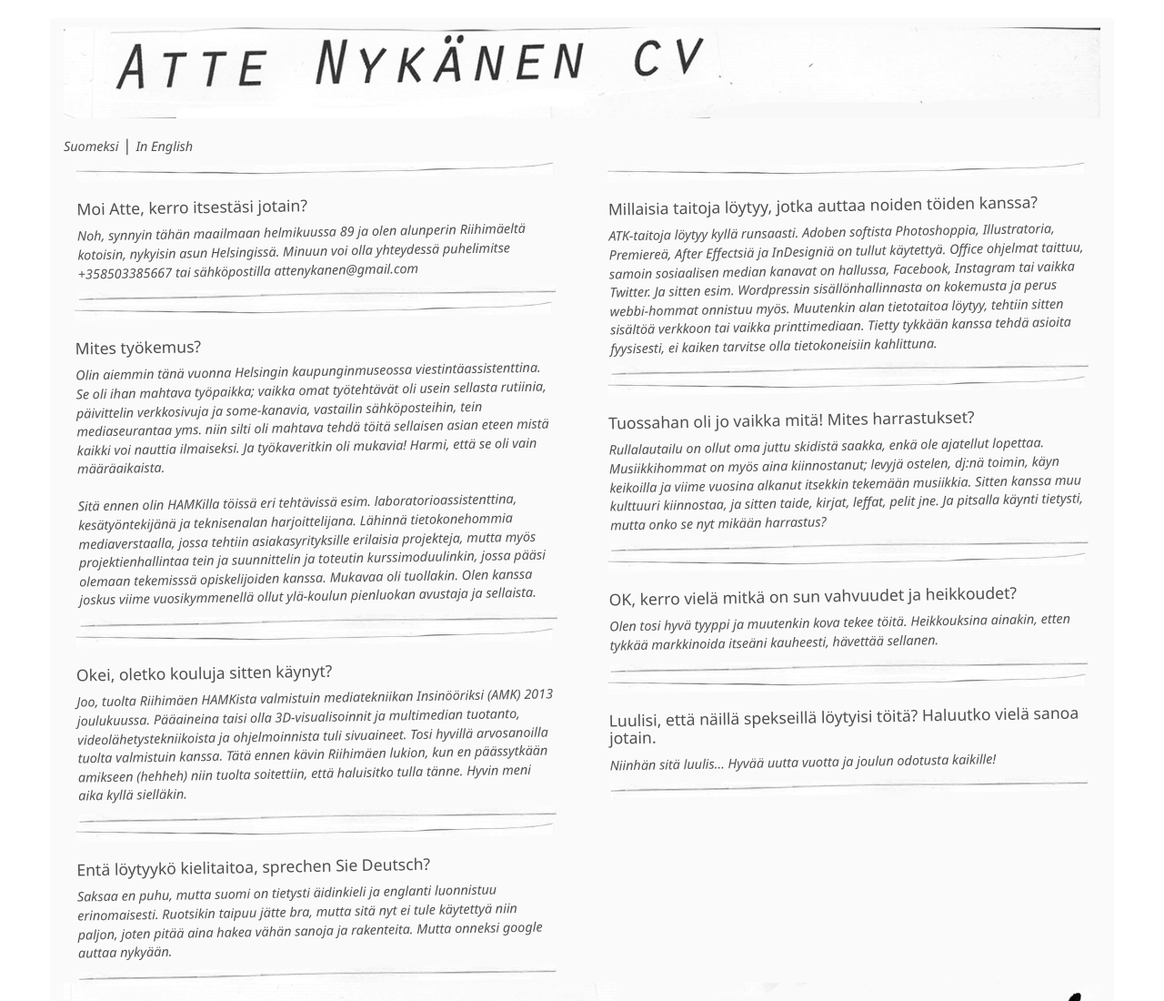
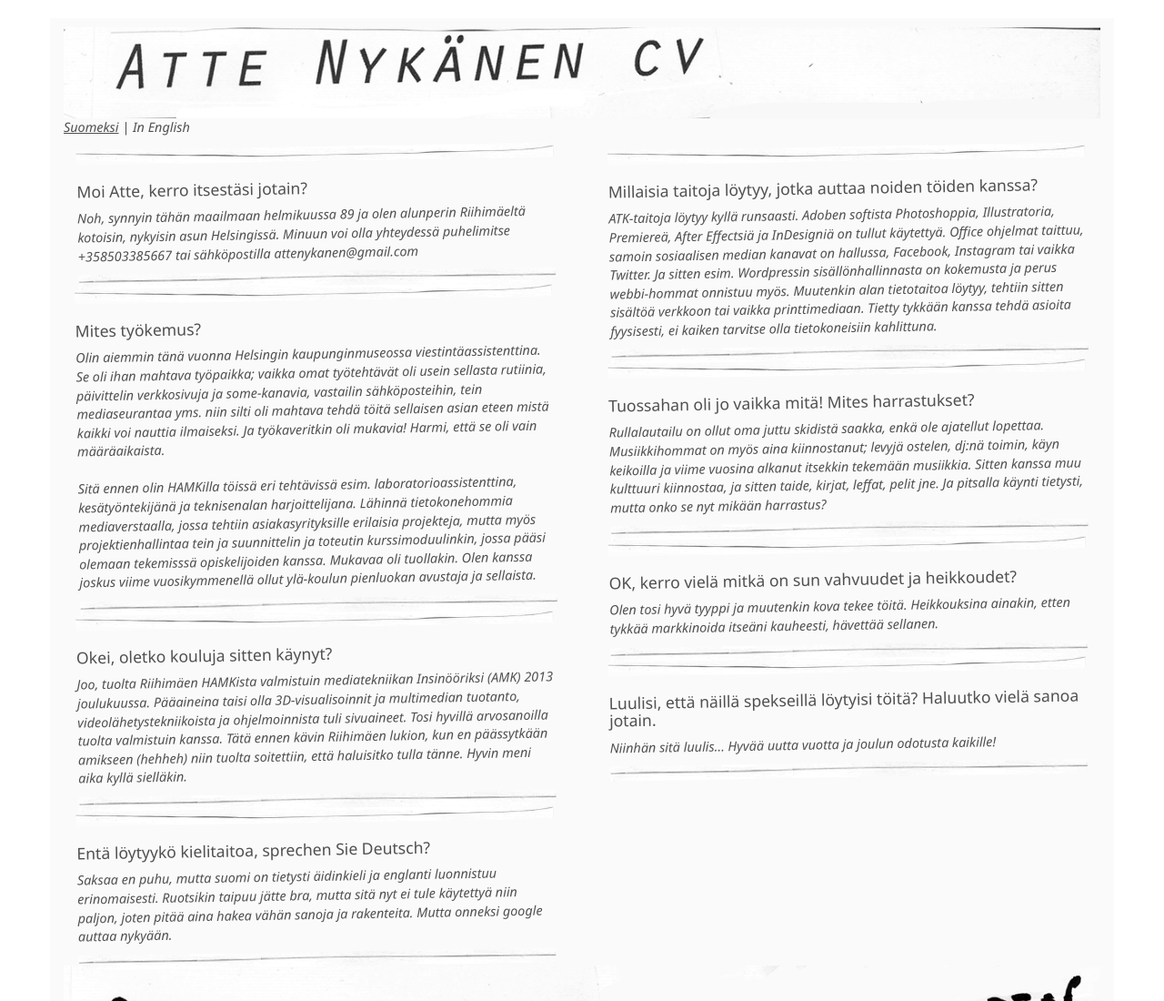
Before and after one commit to atenykanen/atenykanen.github.io, a plain HTML site: page index.html in a window 1280 px wide. Shown: the top 1100 px of the page at 91% size. Drawn offline with Linux system fonts and the light colour scheme.

Commit message:
navigation
fix

```diff
--- a/css/main.css
+++ b/css/main.css
@@ -24,6 +24,15 @@ a {
     color: #505050;
     font-style: italic;
 }
+
+a.active {
+    font-family: "Segoe UI";
+    font-size: 0.9rem;
+    color: #505050;
+    text-decoration: underline;
+
+}
+
 
 a:hover {
   color: #505050;
--- a/index.html
+++ b/index.html
@@ -11,7 +11,7 @@
   <div class="container">
     <header>
     <img src="images/header.png" alt="">
-    <h2><a href="#">Suomeksi</a> | <a href="en/index.html">In English</a></h2>
+    <p><a href="#" class="active">Suomeksi</a> | <a href="en/index.html">In English</a></p>
     </header>
 
     <div class="row">
```
Also changed, not shown: en/index.html (+1 -1 lines).
